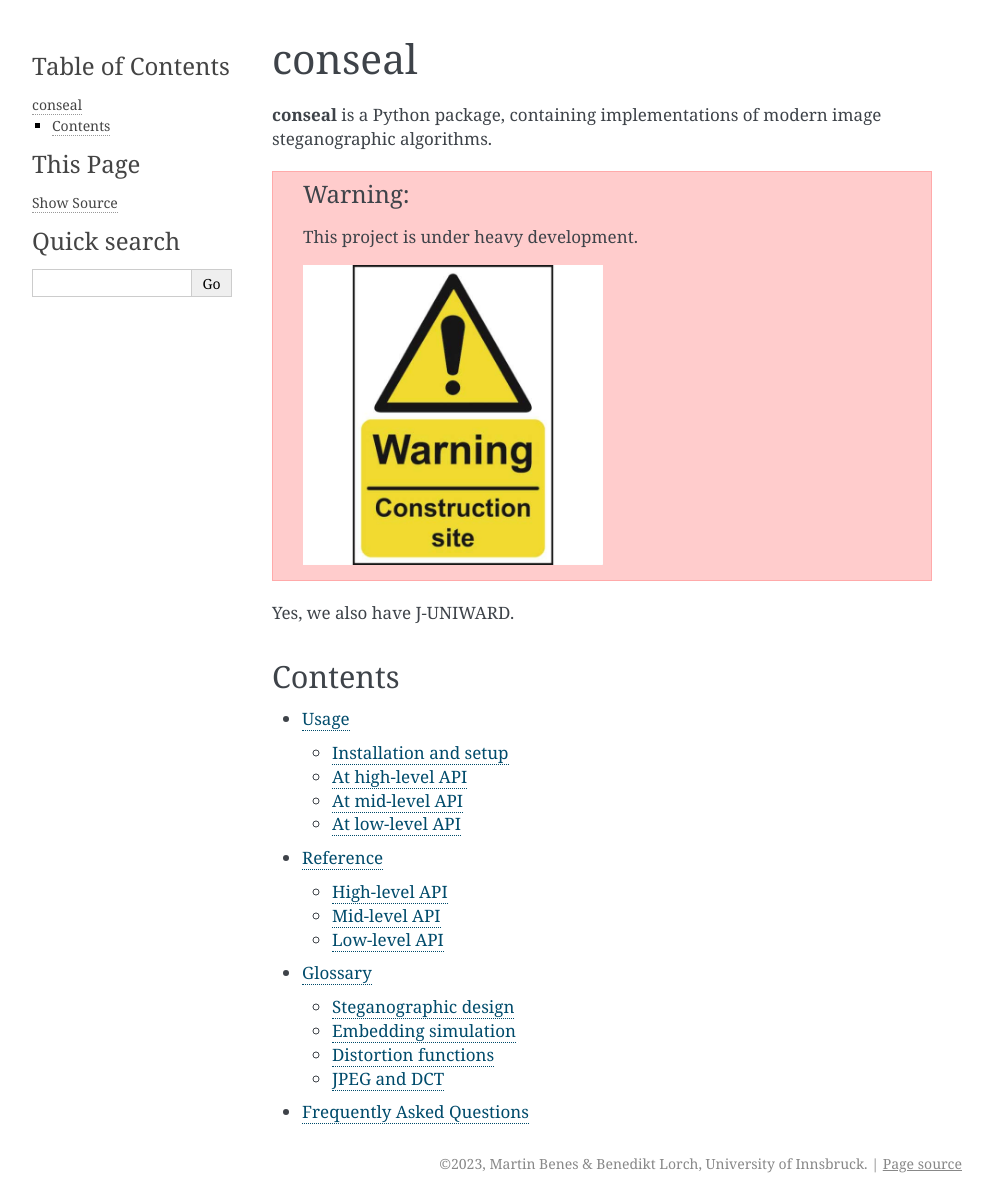
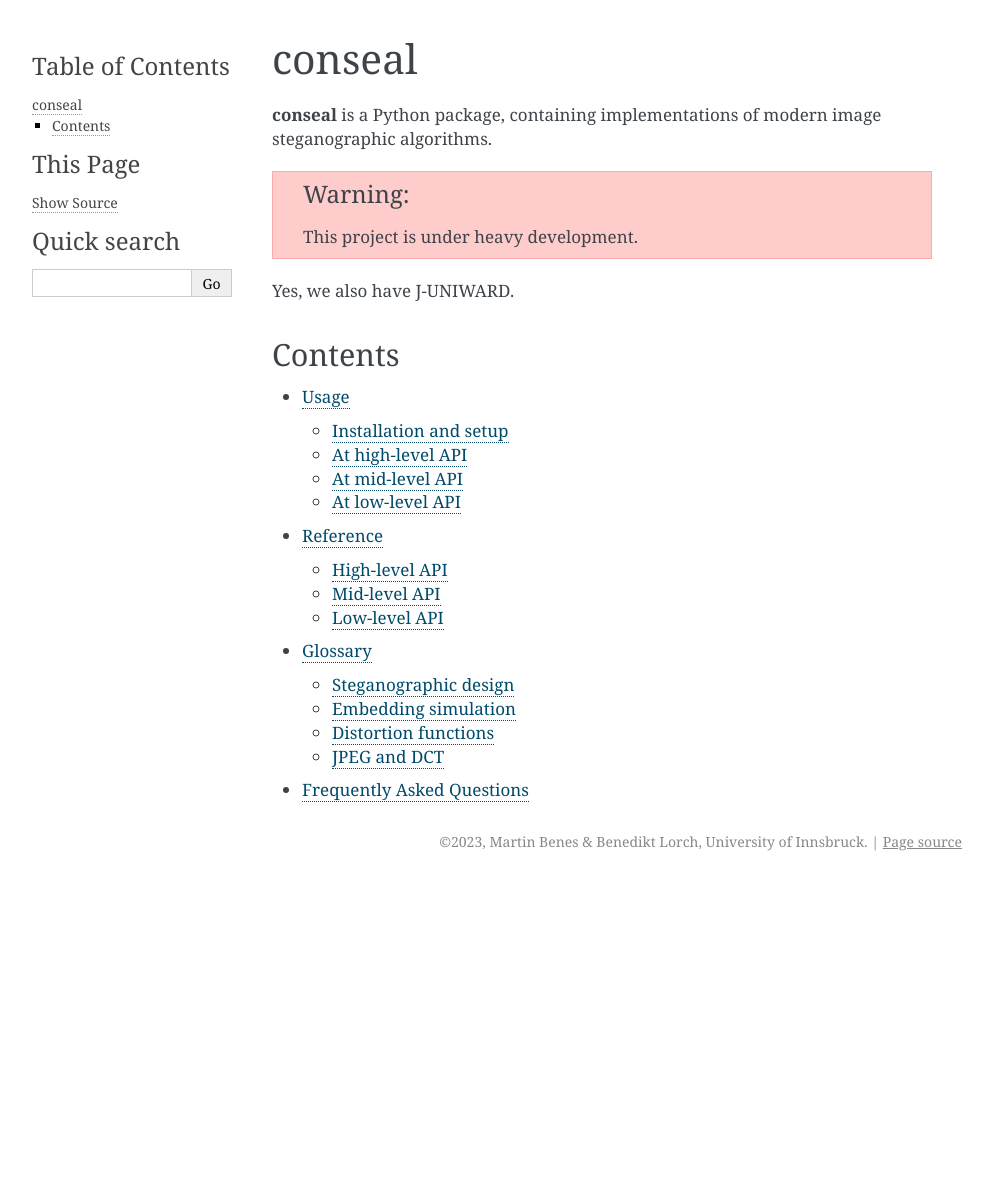
Before and after one commit to uibk-uncover/conseal, a Sphinx documentation site: the page built from docs/index.rst, in a window 1280 px wide. Shown: the whole page, without its empty margins (148-1141 px from the left). Built offline with Sphinx 7.4.7, drawn with Linux system fonts in a browser that asks for light colours; after the commit the page ends 900 px from its top, so only the background shows below that.

Commit message:
removed warning

```diff
--- a/docs/index.rst
+++ b/docs/index.rst
@@ -9,9 +9,6 @@ conseal
 
    This project is under heavy development.
 
-   .. image:: static/warning.jpg
-      :width: 300
-      :alt: Earning
 
 Yes, we also have J-UNIWARD.
 
```
Also changed, not shown: docs/static/warning.jpg (deleted).
